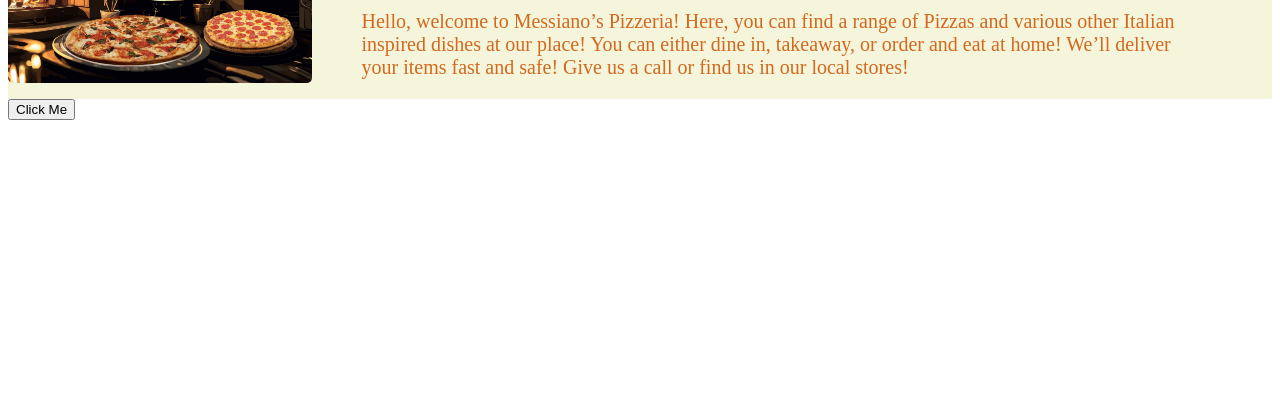
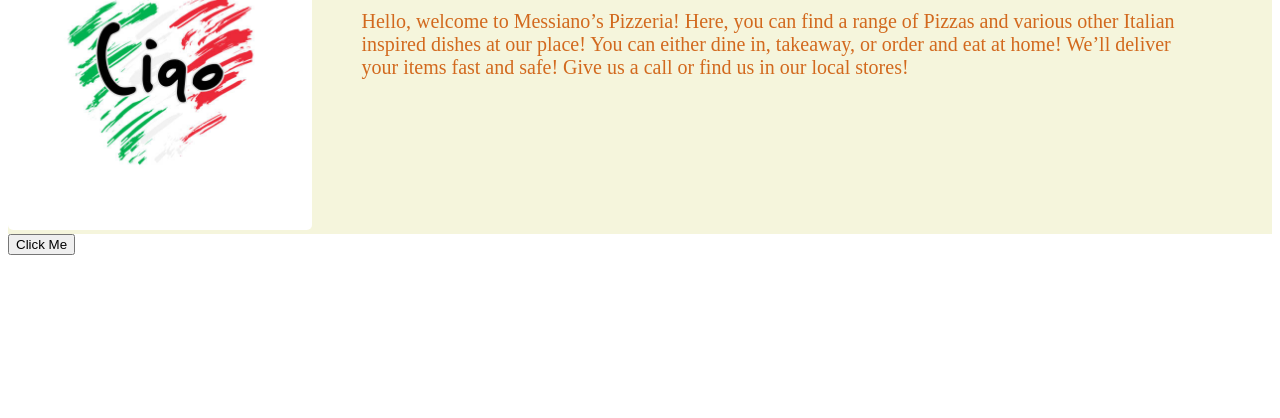
Before and after one commit to Messi-Cao/PizzaWebsite, a plain HTML site: page index.html in a window 1280 px wide. Shown: the part 382-800 px from the top of the page. Drawn offline with Linux system fonts and the light colour scheme.

Commit message:
New image

```diff
--- a/index.html
+++ b/index.html
@@ -15,7 +15,7 @@
     </section>
     <section class="two-column">
         <div class="image">
-            <img src="./Pizza Images/Screenshot 2025-07-31 at 9.14.27 am.png" alt="pizzeria kitchen">
+            <img src="./Pizza Images/istockphoto-986475100-612x612.jpg" alt="pizzeria kitchen">
         </div>
         <div class="info">
             <h1>Welcome to the Pizzeria</h1>
```
Also changed, not shown: Pizza Images/istockphoto-986475100-612x612.jpg (added).
